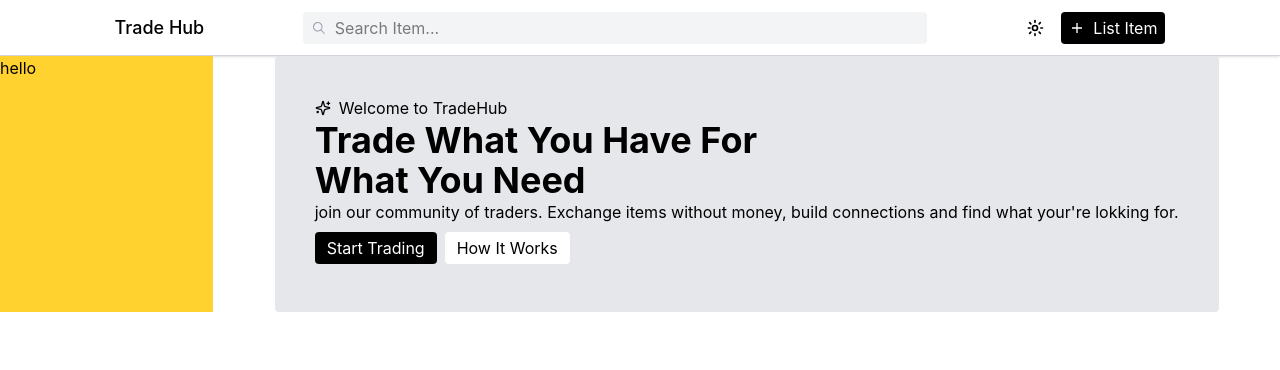
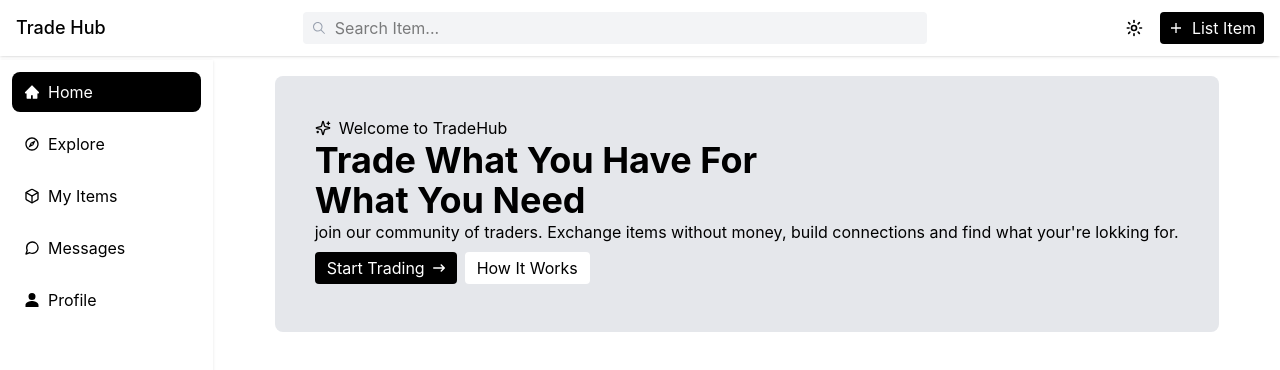
Before and after one commit to ammarmohammed6783-del/Swapify, a React (Vite) app: page / in a window 1280 px wide. Shown: the top 370 px of the page. Built offline with nearby package versions, Linux system fonts and the light colour scheme.

Commit message:
added a navigation

```diff
--- a/src/App.tsx
+++ b/src/App.tsx
@@ -7,7 +7,7 @@ function App() {
   return (
     <div>
       <Nav />
-      <div className='flex'>
+      <div className='flex mt-15'>
         <Navigation />
         <Feed />
       </div>
--- a/src/components/Feed.tsx
+++ b/src/components/Feed.tsx
@@ -1,8 +1,8 @@
-import Description from "./Description"
+import Description from "./components_components/Description"
 
 function Feed() {
     return (
-        <div className="m-auto">
+        <div className="mx-auto">
             <Description />
         </div>
     )
--- a/src/components/Nav.tsx
+++ b/src/components/Nav.tsx
@@ -13,7 +13,7 @@ function Nav() {
     };
 
     return (
-        <div className="flex justify-evenly items-center h-14 shadow px-4 border-b border-gray-300">
+        <div className="fixed top-0 left-0 w-full h-14 shadow px-4 bg-white flex justify-between items-center">
             {/* Logo / Title */}
             <p className="font-medium text-lg">Trade Hub</p>
 
--- a/src/components/Navigation.tsx
+++ b/src/components/Navigation.tsx
@@ -1,7 +1,17 @@
+import { AiFillHome } from "react-icons/ai";
+import { MdOutlineExplore } from "react-icons/md";
+import { FiBox } from "react-icons/fi";
+import { FiMessageCircle } from "react-icons/fi";
+import { IoPersonSharp } from "react-icons/io5";
+
 function Navigation() {
     return (
-        <div className="w-2/12 bg-amber-300">
-            hello
+        <div className="w-2/12 h-[calc(100vh-3.5rem)] p-3 flex flex-col gap-3 shadow bg-white sticky top-14">
+            <button className="flex items-center gap-2 rounded-lg w-full h-10 p-3 text-white bg-black"><AiFillHome/> Home</button>
+            <button className="flex items-center gap-2 rounded-lg w-full h-10 p-3 bg-white"><MdOutlineExplore/> Explore</button>
+            <button className="flex items-center gap-2 rounded-lg w-full h-10 p-3 bg-white"><FiBox/> My Items</button>
+            <button className="flex items-center gap-2 rounded-lg w-full h-10 p-3 bg-white"><FiMessageCircle/> Messages</button>
+            <button className="flex items-center gap-2 rounded-lg w-full h-10 p-3 bg-white"><IoPersonSharp/> Profile</button>
         </div>
     )
 }
--- a/src/components/Description.tsx
+++ b/src/components/components_components/Description.tsx
@@ -1,13 +1,14 @@
 import { LuSparkles } from "react-icons/lu";
+import { FaArrowRightLong } from "react-icons/fa6";
 
 function Description() {
     return (
-        <div className="bg-gray-200 p-10 rounded">
+        <div className="bg-gray-200 p-10 rounded-lg my-4">
             <p className="flex items-center gap-2"><LuSparkles /> Welcome to TradeHub</p>
             <h1 className="text-4xl font-bold">Trade What You Have For <br /> What You Need</h1>
             <p>join our community of traders. Exchange items without money, build connections and find what your're lokking for.</p>
             <div className="flex gap-2 my-2">
-                <button className="py-1 px-3 bg-black rounded text-white">Start Trading </button>
+                <button className="py-1 px-3 bg-black rounded text-white flex items-center gap-2">Start Trading <FaArrowRightLong className="size-3"/></button>
                 <button className="py-1 px-3 bg-white rounded">How It Works</button>
             </div>
         </div>
```
